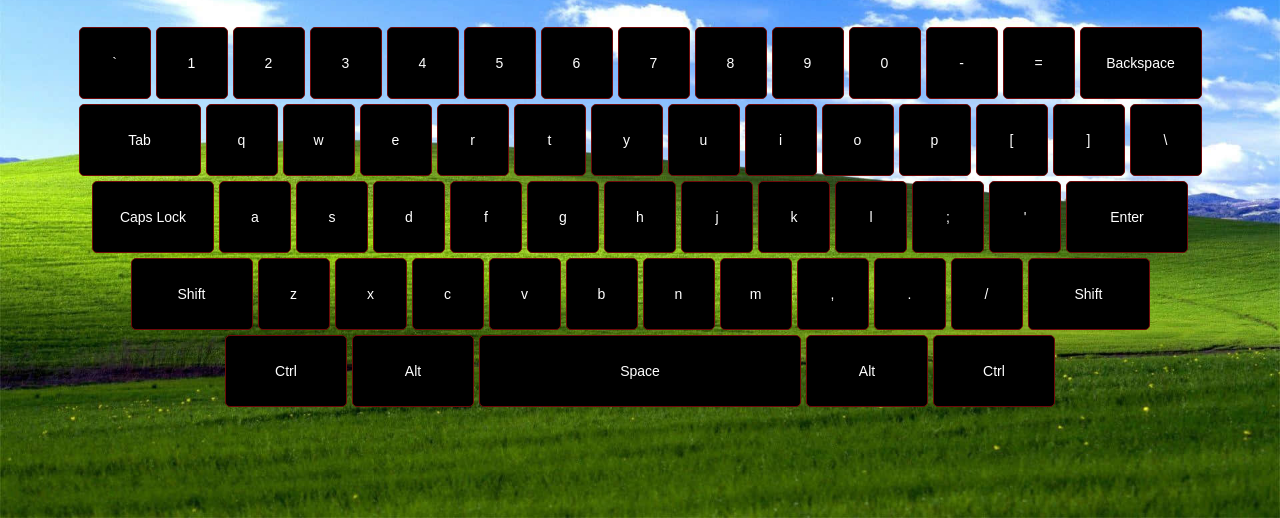
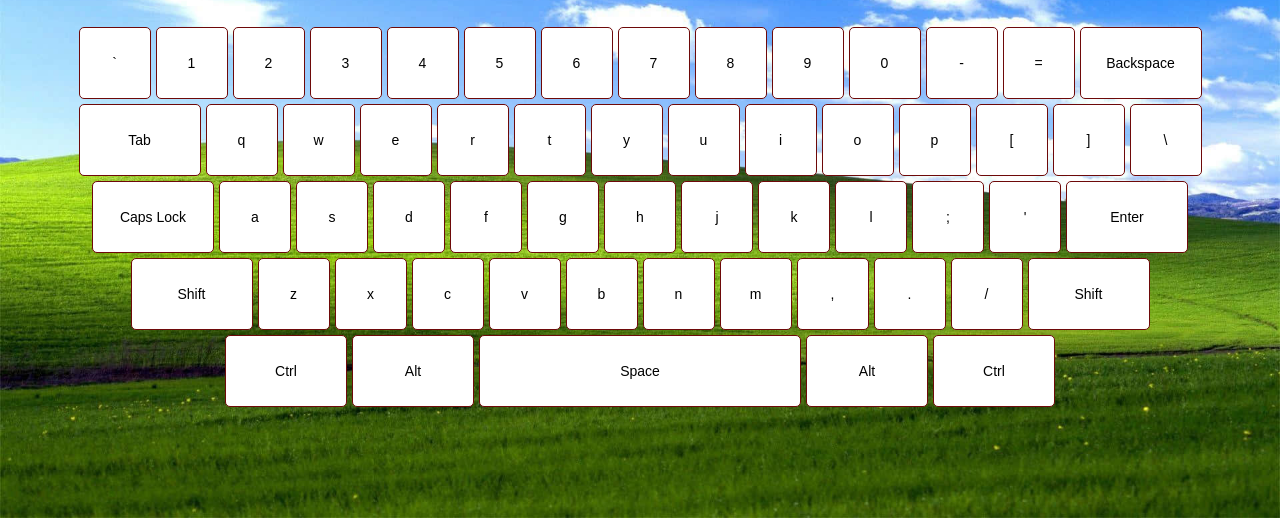
Before and after one commit to MrDjonS/KeyBoard, a plain HTML site: page index.html in a window 1280 px wide. Shown: the part 282-800 px from the top of the page. Drawn offline with Linux system fonts and the light colour scheme.

Commit message:
Update styles.css

```diff
--- a/styles.css
+++ b/styles.css
@@ -44,8 +44,8 @@ body {
     justify-content: center;
     align-items: center;
     padding: 10px;
-    background-color: rgb(0, 0, 0);
-    color: rgb(255, 255, 255);
+    background-color: rgb(255, 255, 255);
+    color: rgb(0, 0, 0);
     border: 1px solid rgb(110, 9, 9);
     border-radius: 5px;
     cursor: pointer;
@@ -56,8 +56,8 @@ body {
 }
 
 .key:active {
-    background-color: rgb(255, 0, 200);
-    color: white;
+    background-color: rgb(255, 255, 255);
+    color: rgb(0, 217,255);
 }
 
 .wide-key {
```
